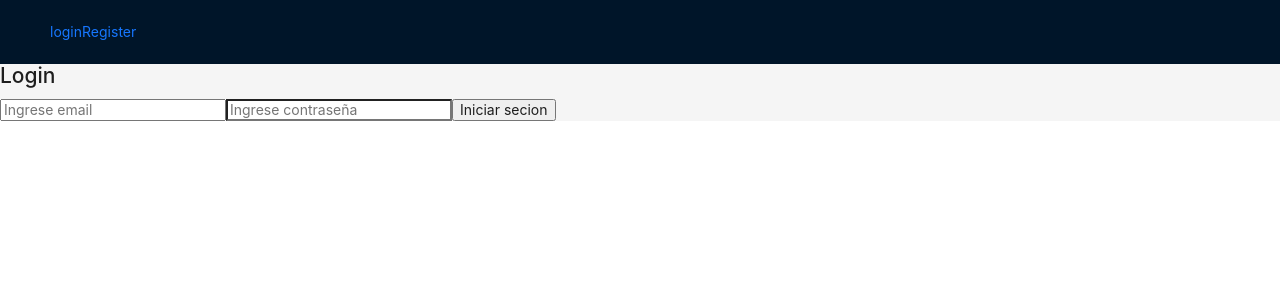
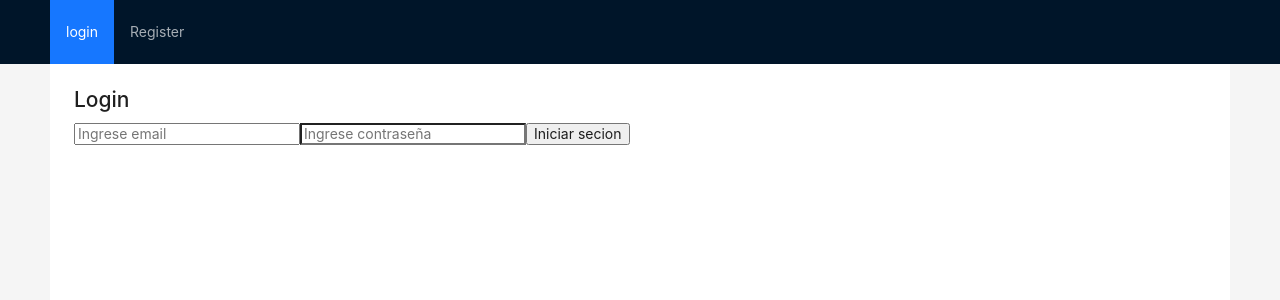
Before and after one commit to sromerop01/Login-vue, a Vue app: page /login in a window 1280 px wide. Shown: the top 300 px of the page. Built offline with nearby package versions, Linux system fonts and the light colour scheme.

Commit message:
[ADD] Layout

```diff
--- a/src/App.vue
+++ b/src/App.vue
@@ -1,29 +1,48 @@
+<template>
+  <a-layout>
+    <a-layout-header v-if="!useUser.loadingSession">
+      <a-menu
+        theme="dark"
+        mode="horizontal"
+        :style="{ lineHeight: '64px' }"
+        v-model:selectedKeys="selectedKeys"
+      >
+        <a-menu-item v-if="userData.email" key="home">
+          <RouterLink to="/">Home</RouterLink>
+        </a-menu-item>
+        <a-menu-item v-if="!userData.email" key="login">
+          <RouterLink to="/login">login</RouterLink>
+        </a-menu-item>
+        <a-menu-item v-if="!userData.email" key="register">
+          <RouterLink to="/register">Register</RouterLink>
+        </a-menu-item>
+        <a-menu-item v-if="userData.email" @click="logoutUser">
+          Logout
+        </a-menu-item>
+      </a-menu>
+    </a-layout-header>
+    <a-layout-content style="padding: 0 50px">
+      <div :style="{ background: '#fff', padding: '24px', minHeight: '280px' }">
+        <div v-if="useUser.loadingSession">Loading User...</div>
+        <RouterView/>
+      </div>
+    </a-layout-content>
+  </a-layout>
+</template>
+
 <script setup>
 import { RouterLink, RouterView } from 'vue-router'
 import { useUserStore } from './stores/user'
-import { storeToRefs } from 'pinia';
+import { useRoute } from "vue-router";
+import { ref, watch } from 'vue';
 
+const route = useRoute()
 const useUser = useUserStore()
 const { logoutUser } = useUser
 const { userData } = useUser
 
+const selectedKeys = ref([])
+
+watch(() => route.name, () => selectedKeys.value = [route.name])
+
 </script>
-
-<template>
-  <a-layout>
-    <a-layout-header v-if="!useUser.loadingSession">
-      <nav>
-        <RouterLink to="/" v-if="userData.email">Home</RouterLink>
-        <RouterLink to="/login" v-if="!userData.email">login</RouterLink>
-        <RouterLink to="/register" v-if="!userData.email">Register</RouterLink>
-        <button @click="logoutUser" v-if="userData.email">Logout</button>
-      </nav>
-    </a-layout-header>
-    <a-layout-content v-if="useUser.loadingSession">
-      <div>
-        Loading User...
-      </div>
-    </a-layout-content>
-    <RouterView />
-  </a-layout>
-</template>
```
